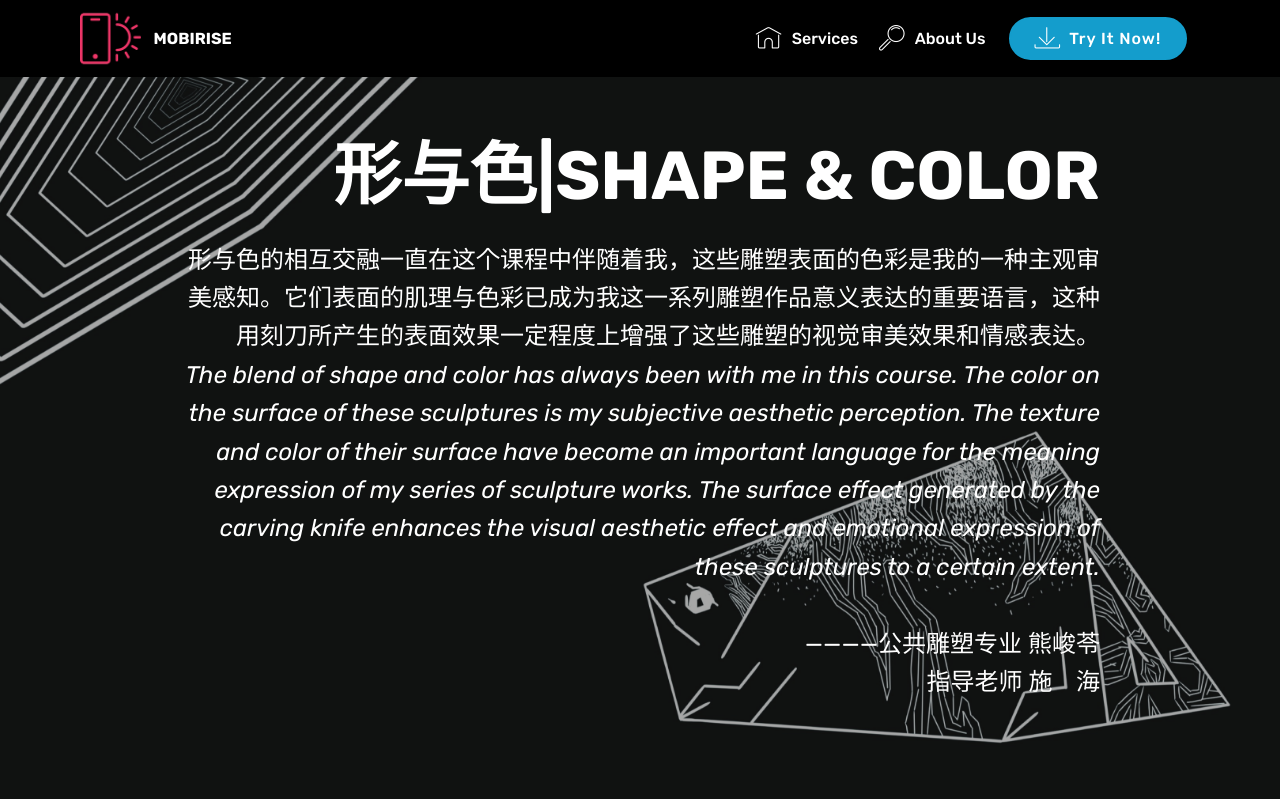
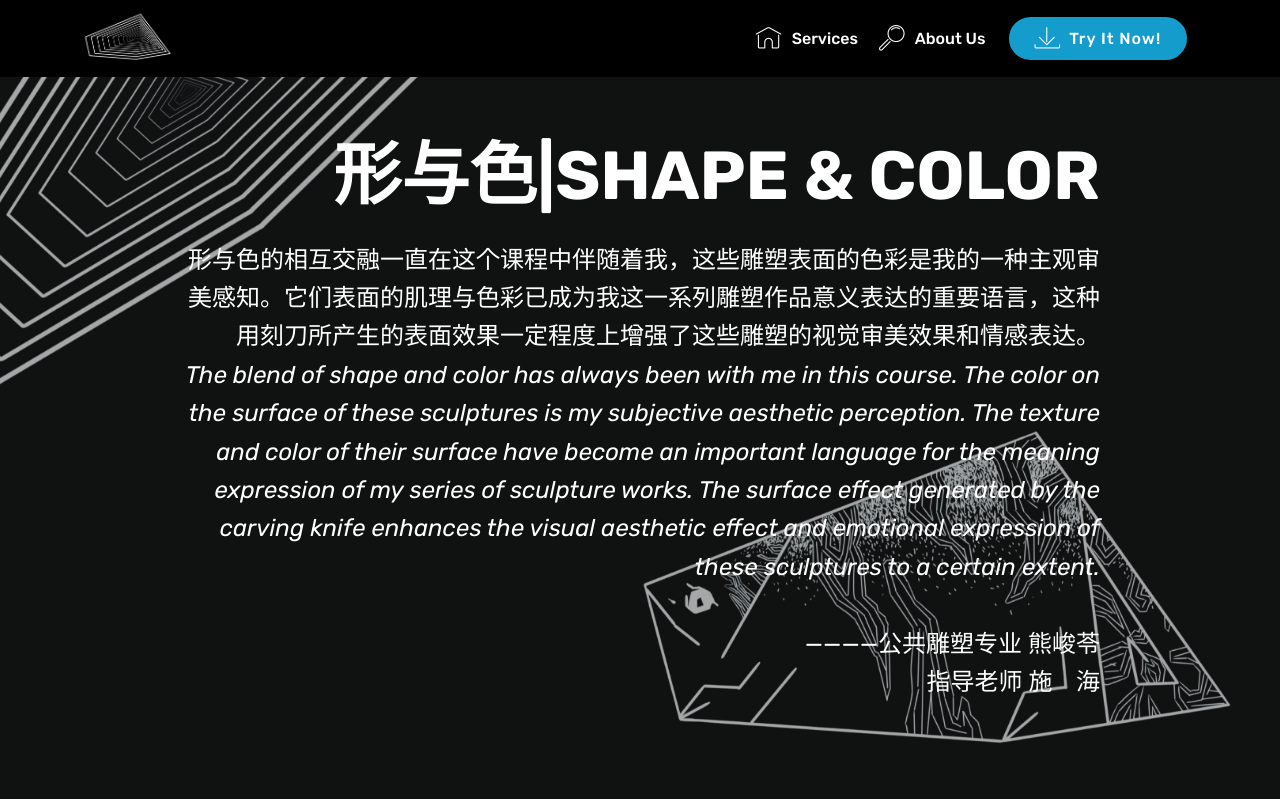
Before and after one commit to xjl-hash/xjl-hash.github.io, a plain HTML site: page index.html in a window 1280 px wide. Shown: the top 799 px of the page. Drawn offline with Linux system fonts and the light colour scheme; files whose address does not match are found by name.

Commit message:
Add files via upload

```diff
--- a/assets/images/hashes.json
+++ b/assets/images/hashes.json
@@ -1 +1 @@
-{"vDCmb0B0dE33F99+CLJc9g==":"-41.jpeg","u2+daGDhTI3M+7zxWd/RmQ==":"img-3165.jpg","lGsxZjFASwmO9RxmWbhWXw==":"-1.jpg","ZlJpxlL4i4bcXLa09mr2yA==":"-2.jpg","YBx3J3E+tX7+LMXnlCAmVA==":"-18.jpg","DV31zmjEGsp2F/Fbtvi5/Q==":"-18.jpeg","h8w6KhpfbT8uhSkPBuU5BA==":"-14.jpg","kHAZAp09XPZ5Wauo06wtsw==":"-14.jpeg","G1fEMnit8XYN1PpPezPq8A==":"-1.jpeg","MJrQvHNI8Q+DgPzxchefWg==":"-2.jpeg","rDb9KRtW+VNB0XzDiaz5Lg==":"img-32273.jpg","2UABL1nW4+PltURDNoT/sQ==":"-19.jpeg","KN+LKz4cfMOCF7TzudAYaw==":"-20.jpeg","I5duQ+lEl8W8PJt5U8XrSA==":"-21.jpeg","Por6ujYdcHdpCSPftwZqnQ==":"-21.jpg","Dpn0wmm/uJwB3yk+t/bFmQ==":"-31.jpg","lJDUnmrrhA4M2DzM4I5UPw==":"img-3168.jpg","O3q7AbLMfr6UmbXecFp5cA==":"img-5326.png","gKPg88rA7IjbcjhKRWRuJg==":"qq20210107034519.png","vJfIYvUykpH75wSWpCCb9w==":"img-5327.png","gPUbu1IXm9K9BmYDKQY1iw==":"-15.jpeg","B7+xWCLjWPX3n+uFOfqW/g==":"-16.jpeg","mi34YMnwVt1nC0fAd9qhlQ==":"img-5328.png","3CONQQPhD0+RqoOeNnk9Fg==":"-19.jpg","u0FJIA+2lO/Nft1O4WDPXw==":"-22.jpeg","hbyb58Uy/kISkf268eCQYg==":"-20.jpg","HAOR+ND1yJlStLuBpWR4lg==":"-22.jpg","KKriIv/T6r7JhG/jg5UnWQ==":"-17.jpeg","D3m7DQ43c2JKwLzLJ/EfPg==":"-1-1.png","DncfjM9WoTUv3t+1JvnVVQ==":"-1.png","fVBOA/CI6mhEVd+v0H/CuA==":"-2.png","ryxsofVBEKvujye9b0nxtA==":"-3.png","hXI5XG7PbTVzIXftOIdt2Q==":"-4.png","KYTtzOvhIPMX6DmEUd/+GA==":"-5.png","dCDGCH9WmQTIm+XcSOYnvg==":"-6.png","IzA0CsSNc8UEVvjcZFZolQ==":"-7.png"}
+{"vDCmb0B0dE33F99+CLJc9g==":"-41.jpeg","u2+daGDhTI3M+7zxWd/RmQ==":"img-3165.jpg","lGsxZjFASwmO9RxmWbhWXw==":"-1.jpg","ZlJpxlL4i4bcXLa09mr2yA==":"-2.jpg","YBx3J3E+tX7+LMXnlCAmVA==":"-18.jpg","DV31zmjEGsp2F/Fbtvi5/Q==":"-18.jpeg","h8w6KhpfbT8uhSkPBuU5BA==":"-14.jpg","kHAZAp09XPZ5Wauo06wtsw==":"-14.jpeg","G1fEMnit8XYN1PpPezPq8A==":"-1.jpeg","MJrQvHNI8Q+DgPzxchefWg==":"-2.jpeg","rDb9KRtW+VNB0XzDiaz5Lg==":"img-32273.jpg","2UABL1nW4+PltURDNoT/sQ==":"-19.jpeg","KN+LKz4cfMOCF7TzudAYaw==":"-20.jpeg","I5duQ+lEl8W8PJt5U8XrSA==":"-21.jpeg","Por6ujYdcHdpCSPftwZqnQ==":"-21.jpg","Dpn0wmm/uJwB3yk+t/bFmQ==":"-31.jpg","lJDUnmrrhA4M2DzM4I5UPw==":"img-3168.jpg","O3q7AbLMfr6UmbXecFp5cA==":"img-5326.png","gKPg88rA7IjbcjhKRWRuJg==":"qq20210107034519.png","vJfIYvUykpH75wSWpCCb9w==":"img-5327.png","gPUbu1IXm9K9BmYDKQY1iw==":"-15.jpeg","B7+xWCLjWPX3n+uFOfqW/g==":"-16.jpeg","mi34YMnwVt1nC0fAd9qhlQ==":"img-5328.png","3CONQQPhD0+RqoOeNnk9Fg==":"-19.jpg","u0FJIA+2lO/Nft1O4WDPXw==":"-22.jpeg","hbyb58Uy/kISkf268eCQYg==":"-20.jpg","HAOR+ND1yJlStLuBpWR4lg==":"-22.jpg","KKriIv/T6r7JhG/jg5UnWQ==":"-17.jpeg","D3m7DQ43c2JKwLzLJ/EfPg==":"-1-1.png","DncfjM9WoTUv3t+1JvnVVQ==":"-1.png","fVBOA/CI6mhEVd+v0H/CuA==":"-2.png","ryxsofVBEKvujye9b0nxtA==":"-3.png","hXI5XG7PbTVzIXftOIdt2Q==":"-4.png","KYTtzOvhIPMX6DmEUd/+GA==":"-5.png","dCDGCH9WmQTIm+XcSOYnvg==":"-6.png","IzA0CsSNc8UEVvjcZFZolQ==":"-7.png","NEh/oexTBxWKzmto/8RFVw==":"img-5329.png"}
--- a/index.html
+++ b/index.html
@@ -6,7 +6,7 @@
   <meta http-equiv="X-UA-Compatible" content="IE=edge">
   <meta name="generator" content="Mobirise v4.12.4, mobirise.com">
   <meta name="viewport" content="width=device-width, initial-scale=1, minimum-scale=1">
-  <link rel="shortcut icon" href="assets/images/logo2.png" type="image/x-icon">
+  <link rel="shortcut icon" href="assets/images/img-5329.png" type="image/x-icon">
   <meta name="description" content="">
 
 
@@ -42,14 +42,10 @@
             <div class="navbar-brand">
                 <span class="navbar-logo">
                     <a href="https://mobirise.co">
-                         <img src="assets/images/logo2.png" alt="Mobirise" style="height: 3.8rem;">
+                         <img src="assets/images/img-5329.png" alt="Mobirise" title="" style="height: 3.8rem;">
                     </a>
                 </span>
-                <span class="navbar-caption-wrap">
-                    <a class="navbar-caption text-white display-4" href="https://mobirise.co">
-                        MOBIRISE
-                    </a>
-                </span>
+                <span class="navbar-caption-wrap"><a class="navbar-caption text-white display-4" href="https://mobirise.co"></a></span>
             </div>
         </div>
         <div class="collapse navbar-collapse" id="navbarSupportedContent">
@@ -77,7 +73,7 @@
     </nav>
 </section>
 
-<section class="engine"><a href="https://mobirise.info/q">free responsive website templates</a></section><section class="cid-slls6mWD0R" id="header2-1">
+<section class="engine"><a href="https://mobirise.info/z">best website templates</a></section><section class="cid-slls6mWD0R" id="header2-1">
 
 
 
```
Also changed, not shown: assets/images/img-5329.png (added), 1 other file.
